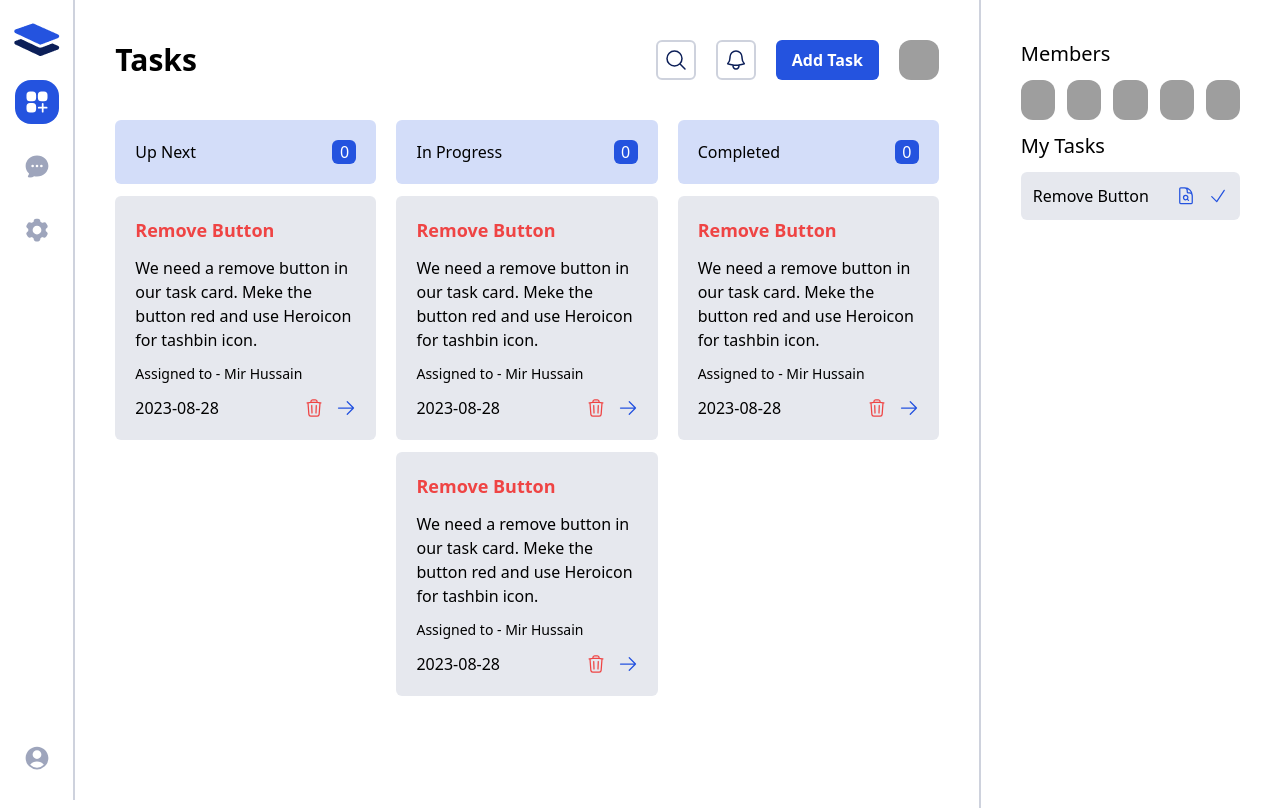
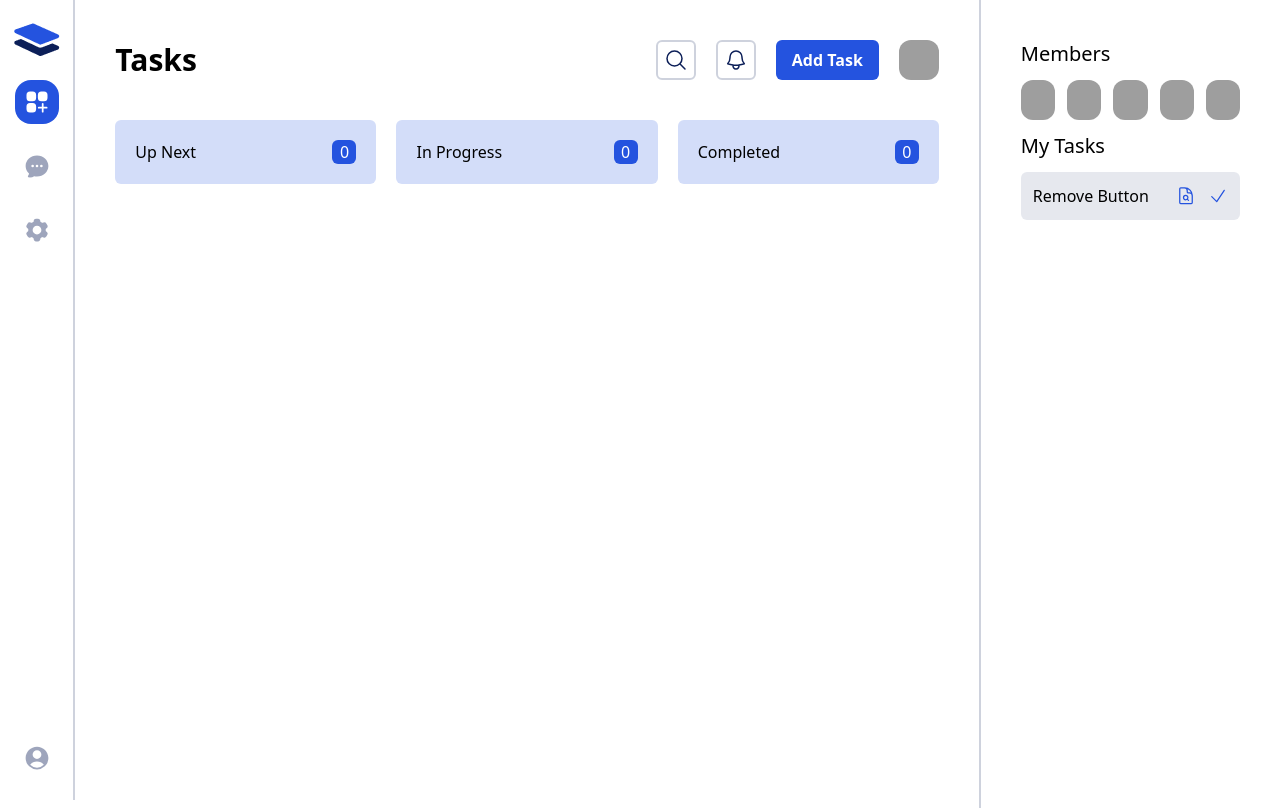
Before and after one commit to shariful10/Taskmaster, a React (Vite) app: page / in a window 1280 px wide. Shown: the top 808 px of the page. Built offline with nearby package versions, Linux system fonts and the light colour scheme; grey boxes are pictures that could not be loaded.

Commit message:
Features: Update Task Status

```diff
--- a/src/components/tasks/TaskCard.jsx
+++ b/src/components/tasks/TaskCard.jsx
@@ -1,41 +1,42 @@
-import { ArrowRightIcon, TrashIcon } from '@heroicons/react/24/outline';
+import {
+	removeTask,
+	updateStatus,
+} from "../../redux/features/tasks/tasksSlice";
+import { useDispatch } from "react-redux";
+import { ArrowRightIcon, TrashIcon } from "@heroicons/react/24/outline";
 
-const TaskCard = () => {
-  const task = {
-    id: 1,
-    status: 'pending',
-    title: 'Remove Button',
-    description:
-      'We need a remove button in our task card. Meke the button red and use Heroicon for tashbin icon.',
-    date: '2023-08-28',
-    assignedTo: 'Mir Hussain',
-    priority: 'high',
-  };
+const TaskCard = ({ task }) => {
+	const dispatch = useDispatch();
+
+	let updatedStatus;
+
+	if (task.status === "pending") {
+		updatedStatus = "running";
+	} else if (task.status === "running") {
+		updatedStatus = "done";
+	} else {
+		updatedStatus = "archive";
+	}
 
 	return (
 		<div className="bg-secondary/10 rounded-md p-5">
-      <h1
-        className={`text-lg font-semibold mb-3  ${
-          task.priority === 'high' ? 'text-red-500' : ''
-        } ${task.priority === 'medium' ? 'text-yellow-500' : ''} ${
-          task.priority === 'low' ? 'text-green-500' : ''
-        }`}
-      >
-        {task?.title}
-      </h1>
+			<h1 className="text-lg font-semibold mb-3">{task?.title}</h1>
 			<p className="mb-3">{task?.description}</p>
 			<p className="text-sm">Assigned to - {task?.assignedTo}</p>
 			<div className="flex justify-between mt-3">
 				<p>{task?.date}</p>
 				<div className="flex gap-3">
-          <button onClick={() => dispatch(removeTask(task.id))} title="Delete">
+					<button
+						onClick={() => dispatch(removeTask(task.id))}
+						title="Delete Task"
+					>
 						<TrashIcon className="h-5 w-5 text-red-500" />
 					</button>
 					<button
 						onClick={() =>
 							dispatch(updateStatus({ id: task.id, status: updatedStatus }))
 						}
-            title="In progress"
+						title="Update Status"
 					>
 						<ArrowRightIcon className="h-5 w-5 text-primary" />
 					</button>
--- a/src/pages/Tasks.jsx
+++ b/src/pages/Tasks.jsx
@@ -1,4 +1,5 @@
 import { useState } from "react";
+import { useSelector } from "react-redux";
 import MyTasks from "../components/tasks/MyTasks";
 import TaskCard from "../components/tasks/TaskCard";
 import AddTaskModal from "../components/tasks/AddTaskModal";
@@ -6,6 +7,11 @@ import { BellIcon, MagnifyingGlassIcon } from "@heroicons/react/24/outline";
 
 const Tasks = () => {
 	const [isOpen, setIsOpen] = useState(false);
+	const { tasks } = useSelector((state) => state.tasksSlice);
+
+	const pendingTasks = tasks.filter((item) => item.status === "pending");
+	const runningTasks = tasks.filter((item) => item.status === "running");
+	const doneTasks = tasks.filter((item) => item.status === "done");
 
 	return (
 		<div className="h-screen grid grid-cols-12">
@@ -46,7 +52,9 @@ const Tasks = () => {
 							</p>
 						</div>
 						<div className="space-y-3">
-							<TaskCard />
+							{pendingTasks.map((item) => (
+								<TaskCard key={item.id} task={item} />
+							))}
 						</div>
 					</div>
 					<div className="relative h-[800px] overflow-auto">
@@ -57,8 +65,9 @@ const Tasks = () => {
 							</p>
 						</div>
 						<div className="space-y-3">
-							<TaskCard />
-							<TaskCard />
+							{runningTasks.map((item) => (
+								<TaskCard key={item.id} task={item} />
+							))}
 						</div>
 					</div>
 					<div className="relative h-[800px] overflow-auto">
@@ -69,7 +78,9 @@ const Tasks = () => {
 							</p>
 						</div>
 						<div className="space-y-3">
-							<TaskCard />
+							{doneTasks.map((item) => (
+								<TaskCard key={item.id} task={item} />
+							))}
 						</div>
 					</div>
 				</div>
--- a/src/redux/features/tasks/tasksSlice.js
+++ b/src/redux/features/tasks/tasksSlice.js
@@ -20,9 +20,16 @@ const tasksSlice = createSlice({
 				});
 			}
 		},
+		removeTask: (state, { payload }) => {
+			state.tasks.filter((item) => item.id !== payload);
+		},
+		updateStatus: (status, { payload }) => {
+			const target = status.tasks.find((item) => item.id === payload.id);
+			target.status = payload.status;
+		},
 	},
 });
 
-export const { addTask } = tasksSlice.actions;
+export const { addTask, removeTask, updateStatus } = tasksSlice.actions;
 
 export default tasksSlice.reducer;
```
Lines whose indentation alone changed are shown as unchanged.
